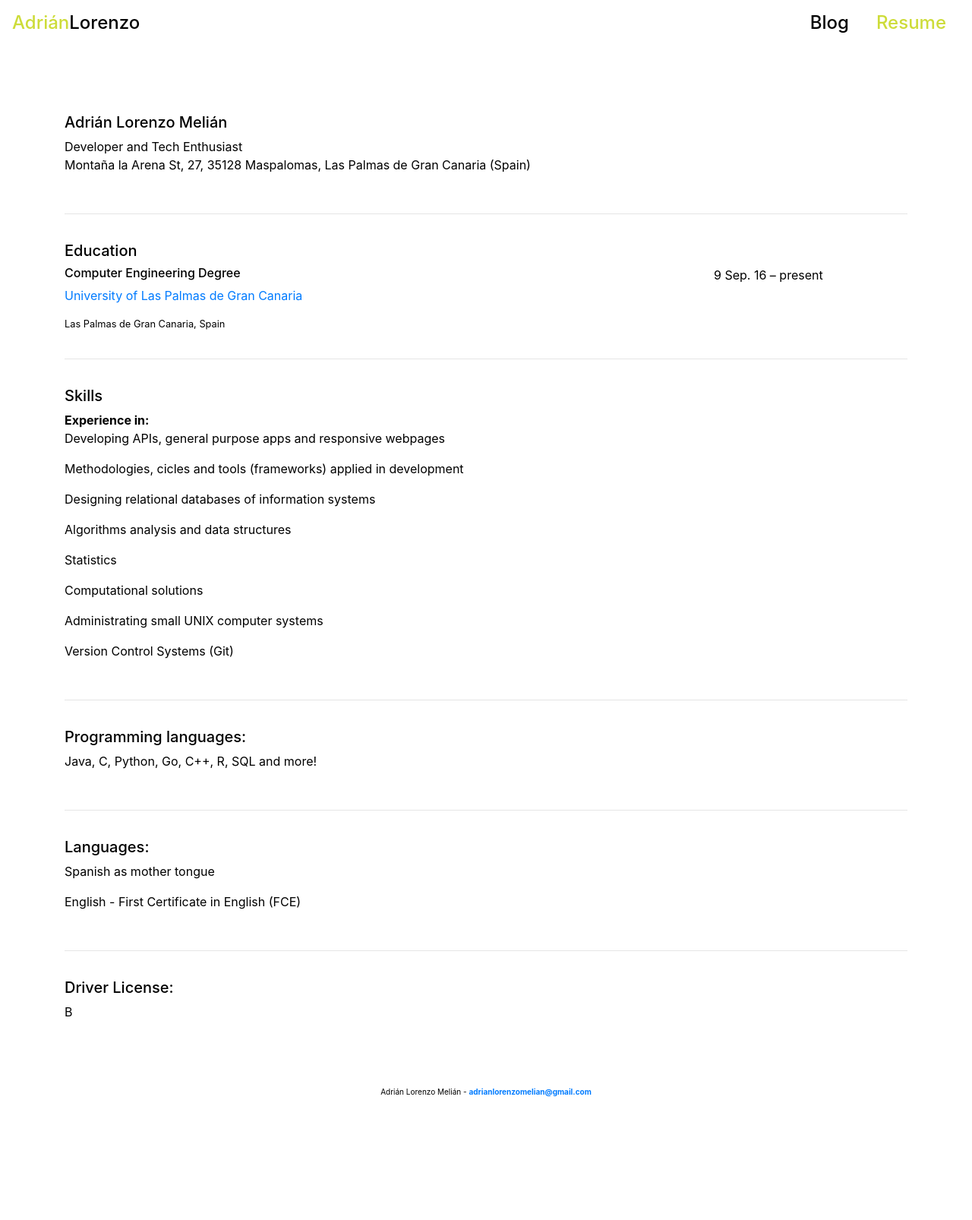
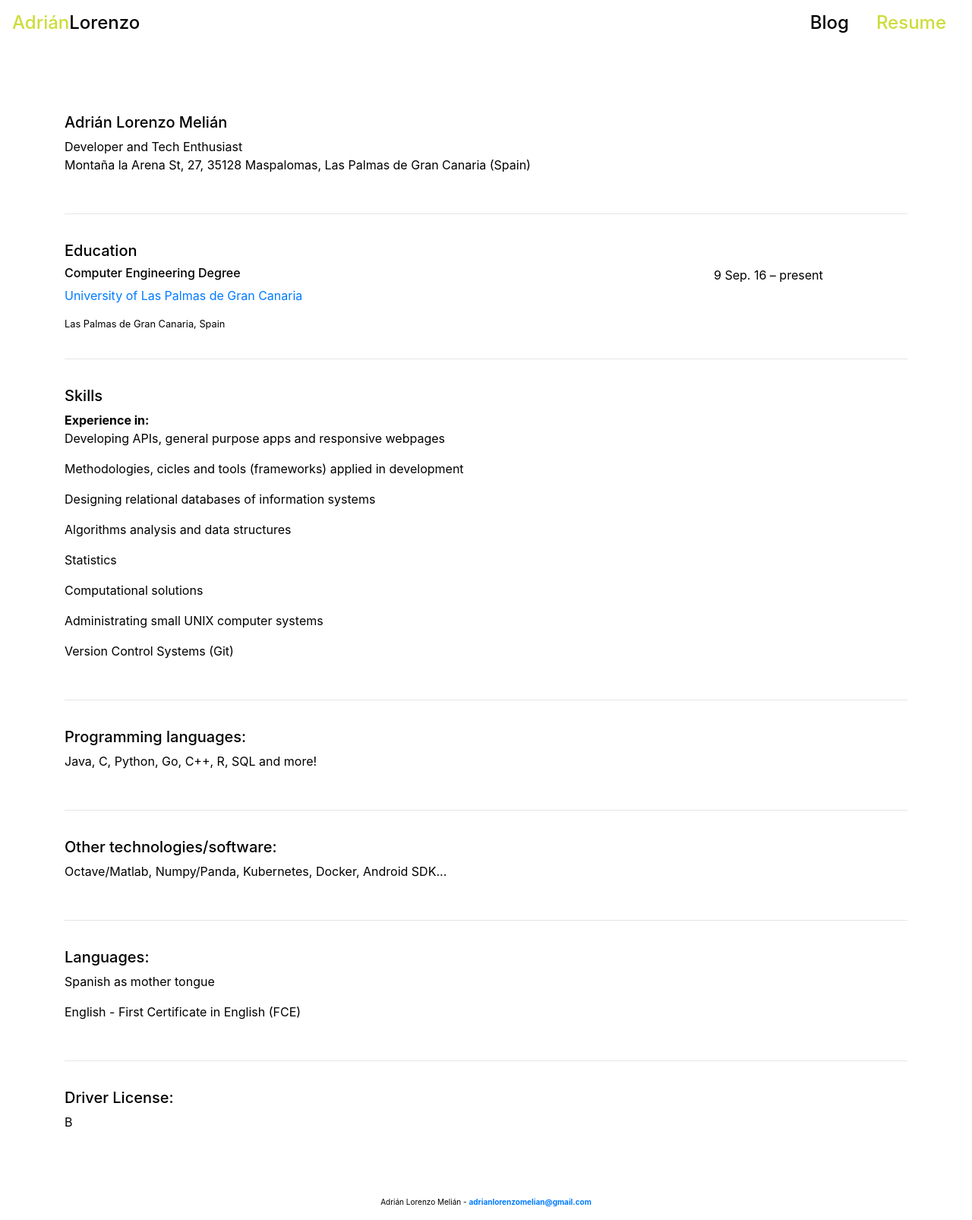
Before and after one commit to AdrianLorenzoDev/AdrianLorenzoDev.github.io, a Jekyll site: the page built from resume.html, in a window 1280 px wide. Shown: the whole page at 76% size. Built offline with Jekyll 4.4.1, drawn with Linux system fonts in a browser that asks for light colours; before the commit the page ends 1461 px from its top, so only the background shows below that.

Commit message:
changed jquery fadein effect to fadein css effect. Added bootstrap maps

```diff
--- a/_includes/head.html
+++ b/_includes/head.html
@@ -11,8 +11,7 @@
         <script src="{{"/res/js/jquery.min.js" | prepend: site.baseurl}}"></script>
         <link rel="stylesheet" type="text/css" href="{{site.baseurl}}/res/css/style.css">
         <link href="https://fonts.googleapis.com/css?family=Roboto" rel="stylesheet">
-         <script src="{{"/res/js/bootstrap.min.js" | prepend: site.baseurl}}"></script>
-        <script src="{{"/res/js/addons.js" | prepend: site.baseurl}}"></script>
+        <script src="{{"/res/js/bootstrap.min.js" | prepend: site.baseurl}}"></script>
         <link rel="stylesheet" href="{{site.baseurl}}/res/css/bootstrap.min.css">
 
 </head>
--- a/res/css/style.css
+++ b/res/css/style.css
@@ -21,8 +21,39 @@
 Body
 */
 .no-display{
-  display:none;
+  animation: fadein 0.9s;
+  -moz-animation: fadein 0.9s;
+  -webkit-animation: fadein 0.9s;
+  -ms-animation: fadein 0.9s;
+  -o-animation: fadein 0.9s;
 }
+
+@keyframes fadein {
+from { opacity: 0; }
+to   { opacity: 1; }
+}
+
+@-moz-keyframes fadein {
+from { opacity: 0; }
+to   { opacity: 1; }
+}
+
+@-webkit-keyframes fadein {
+from { opacity: 0; }
+to   { opacity: 1; }
+}
+
+@-ms-keyframes fadein {
+from { opacity: 0; }
+to   { opacity: 1; }
+}
+
+@-o-keyframes fadein {
+from { opacity: 0; }
+to   { opacity: 1; }
+}
+
+
 
 .content-box{
   padding-top: 60px;
--- a/res/js/addons.js
+++ /dev/null
@@ -1,5 +0,0 @@
-//Fade in when ready and tooltip
-$(document).ready(function () {
-  $('#content').fadeIn(900);
-  $('#footer').fadeIn(900);
-});
--- a/resume.html
+++ b/resume.html
@@ -52,6 +52,14 @@
     </div>
 
 <hr>
+
+<div class="cv-entry">
+    <h5>Other technologies/software:</h5>
+    <p>Octave/Matlab, Numpy/Panda, Kubernetes, Docker, Android SDK...</p>
+</div>
+
+<hr>
+
     <div class="cv-entry">
         <h5>Languages:</h5>
         <p>Spanish as mother tongue</p>
```
Also changed, not shown: res/img/atom-icon.png (deleted), res/img/debian-icon.png (deleted), res/img/eclipse-icon.png (deleted), 3 other files.
